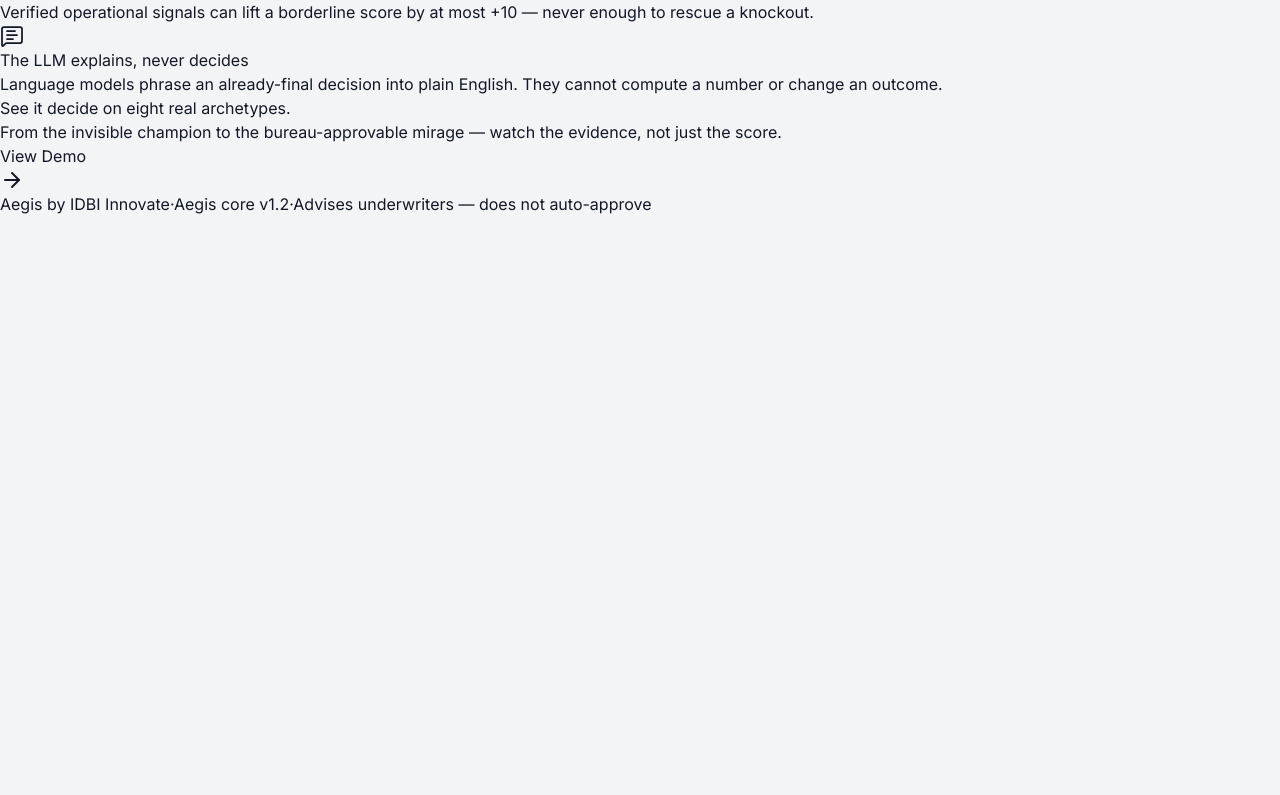
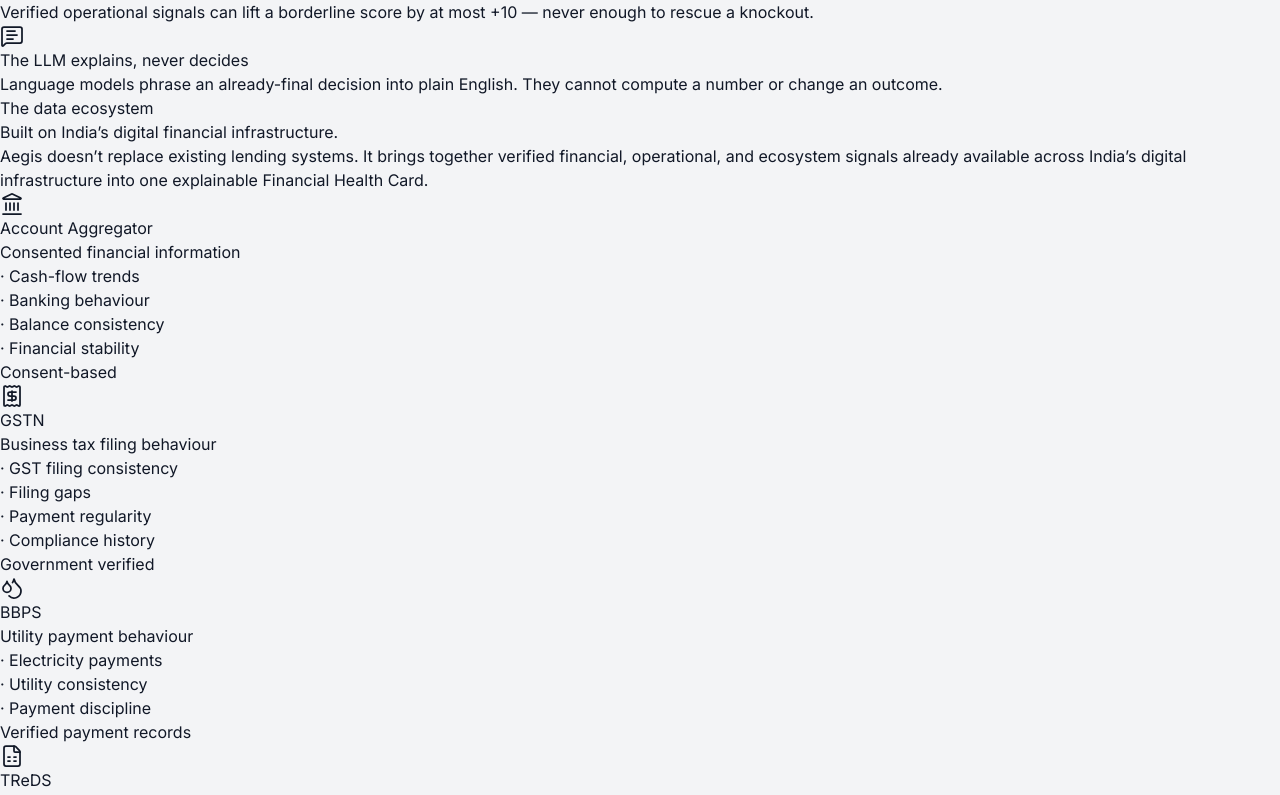
Before and after one commit to tharun0648/idbi-aegis-app, a Next.js app: page / in a window 1280 px wide. Shown: the part 1464-2259 px from the top of the page. Before the commit the page ends 1680 px from the top, so only its background shows below. Built offline with nearby package versions, Linux system fonts and the light colour scheme.

Commit message:
feat: add landing page data-ecosystem section (8 ecosystem data sources)

```diff
--- a/src/app/page.tsx
+++ b/src/app/page.tsx
@@ -1,5 +1,5 @@
 import Link from "next/link";
-import { Shield, LifeBuoy, ShieldAlert, TrendingUp, ArrowRight, Lock, Ban, Plus, MessageSquareText, Play } from "lucide-react";
+import { Shield, LifeBuoy, ShieldAlert, TrendingUp, ArrowRight, Lock, Ban, Plus, MessageSquareText, Play, Landmark, Receipt, Droplets, FileSpreadsheet, Users, CreditCard, Building2, Smartphone } from "lucide-react";
 import { MODEL_VERSION, BUSINESS_PRESENTATION } from "@/data/presentation";
 import { assess } from "@/engine/aegis-core";
 import { SEEDS } from "@/data/seeds";
@@ -40,6 +40,17 @@
   { icon: Plus, title: "Bounded evidence uplift", body: "Verified operational signals can lift a borderline score by at most +10 — never enough to rescue a knockout." },
   { icon: MessageSquareText, title: "The LLM explains, never decides", body: "Language models phrase an already-final decision into plain English. They cannot compute a number or change an outcome." },
 ];
+
+const DATA_ECOSYSTEM = [
+  { icon: Landmark, source: "Account Aggregator", purpose: "Consented financial information", signals: ["Cash-flow trends", "Banking behaviour", "Balance consistency", "Financial stability"], tag: "Consent-based" },
+  { icon: Receipt, source: "GSTN", purpose: "Business tax filing behaviour", signals: ["GST filing consistency", "Filing gaps", "Payment regularity", "Compliance history"], tag: "Government verified" },
+  { icon: Droplets, source: "BBPS", purpose: "Utility payment behaviour", signals: ["Electricity payments", "Utility consistency", "Payment discipline"], tag: "Verified payment records" },
+  { icon: FileSpreadsheet, source: "TReDS", purpose: "Invoice financing participation", signals: ["Invoice discounting", "Working capital usage", "Receivable behaviour"], tag: "Trade ecosystem" },
+  { icon: Users, source: "EPFO / ESIC", purpose: "Employment and workforce stability", signals: ["Workforce continuity", "Contribution consistency", "Operational stability"], tag: "Operational evidence" },
+  { icon: CreditCard, source: "Credit Bureau", purpose: "Traditional credit history", signals: ["Bureau score", "Existing defaults", "Delinquencies", "Credit history"], tag: "Traditional credit signal" },
+  { icon: Building2, source: "MCA / UDYAM", purpose: "Business identity verification", signals: ["Entity existence", "Registration status", "Business age"], tag: "Identity verification" },
+  { icon: Smartphone, source: "Digital Payments", purpose: "Business digital adoption", signals: ["Digital receipts", "Payment behaviour", "Transaction consistency"], tag: "Operational behaviour" },
+] as const;
 
 export default function Landing() {
   const heroAssessment = assess(SEEDS.champion.profile);
@@ -190,6 +201,41 @@
           </div>
         </section>
 
+        {/* the data ecosystem */}
+        <section className="border-t border-[#E5E7EB] py-14">
+          <div className="max-w-2xl">
+            <p className="text-xs font-semibold uppercase tracking-[0.14em] text-[#6B7280]">The data ecosystem</p>
+            <h2 className="mt-2 text-2xl font-semibold tracking-tight">Built on India&rsquo;s digital financial infrastructure.</h2>
+            <p className="mt-2 text-[15px] leading-relaxed text-[#6B7280]">
+              Aegis doesn&rsquo;t replace existing lending systems. It brings together verified financial, operational, and
+              ecosystem signals already available across India&rsquo;s digital infrastructure into one explainable Financial
+              Health Card.
+            </p>
+          </div>
+          <div className="mt-8 grid gap-4 sm:grid-cols-2 lg:grid-cols-4">
+            {DATA_ECOSYSTEM.map(d => {
+              const Icon = d.icon;
+              return (
+                <div key={d.source} className="flex flex-col rounded-xl border border-[#E5E7EB] bg-white p-5">
+                  <span className="flex h-9 w-9 items-center justify-center rounded-lg bg-[#f0fdf4]">
+                    <Icon className="h-[18px] w-[18px] text-[#1a4731]" strokeWidth={1.75} />
+                  </span>
+                  <h3 className="mt-3 text-sm font-semibold text-[#111827]">{d.source}</h3>
+                  <p className="mt-1 text-xs text-[#6B7280]">{d.purpose}</p>
+                  <ul className="mt-3 space-y-1">
+                    {d.signals.map(s => (
+                      <li key={s} className="text-xs leading-relaxed text-[#6B7280]">· {s}</li>
+                    ))}
+                  </ul>
+                  <span className="mt-4 inline-block w-fit rounded-full bg-[#F3F4F6] px-2.5 py-1 text-[11px] font-medium text-[#6B7280]">
+                    {d.tag}
+                  </span>
+                </div>
+              );
+            })}
+          </div>
+        </section>
+
         {/* closing CTA */}
         <section className="border-t border-[#E5E7EB] py-14">
           <div className="flex flex-col items-start justify-between gap-6 rounded-xl border border-[#E5E7EB] bg-white p-8 sm:flex-row sm:items-center">
```
